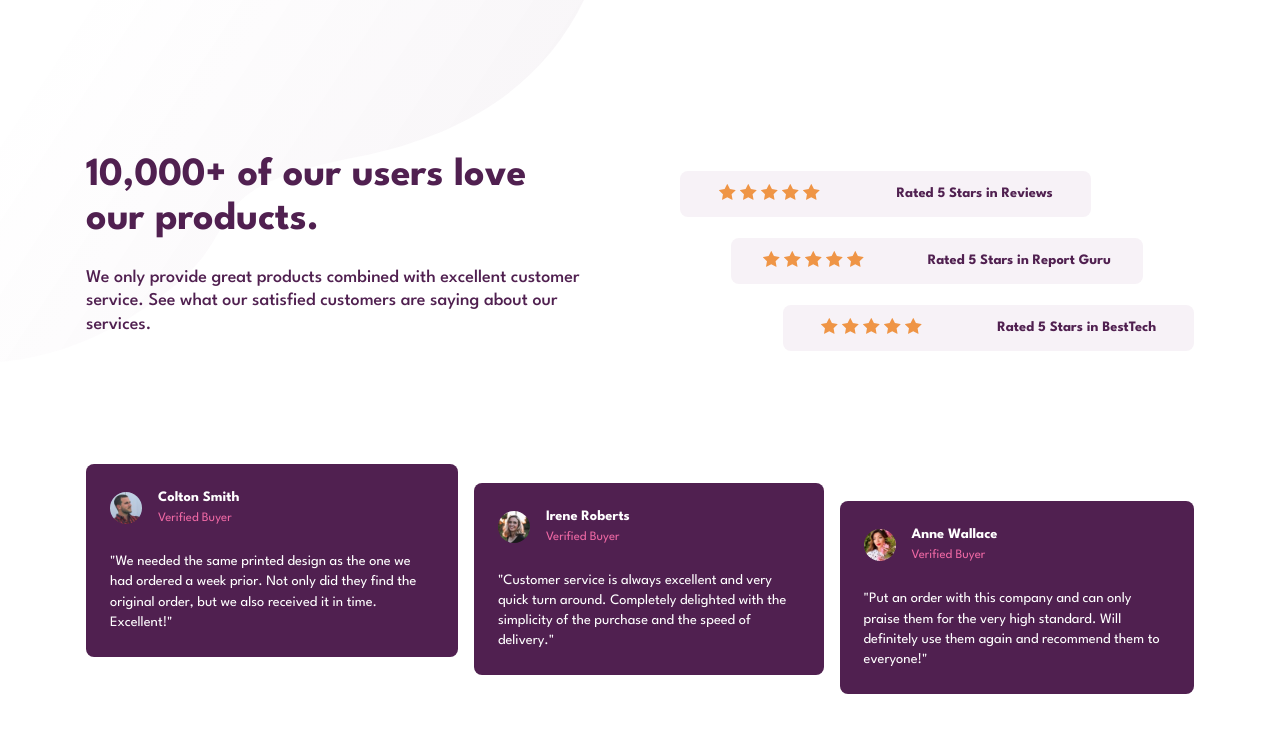
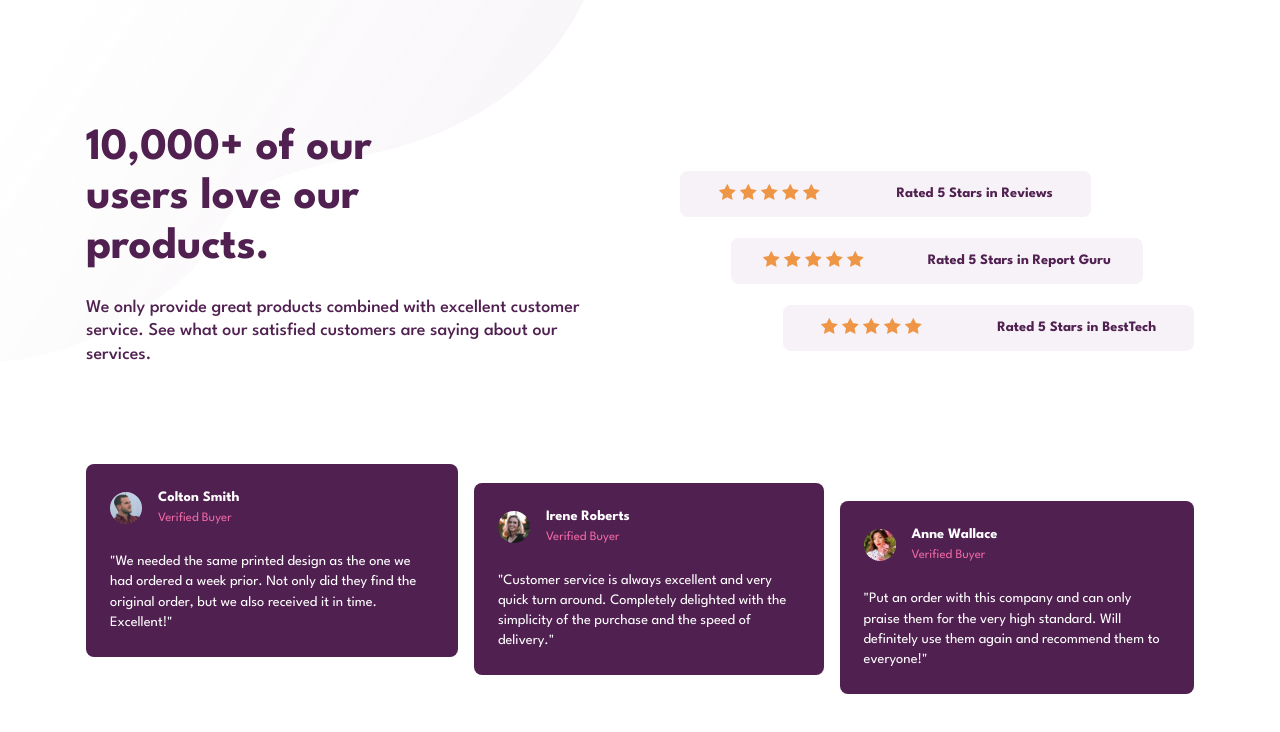
Before and after one commit to rdeeproy/Social-proof-section, a plain HTML site: page index.html in a window 1280 px wide. Drawn offline with Linux system fonts and the light colour scheme.

Commit message:
Update style.css

```diff
--- a/style.css
+++ b/style.css
@@ -111,8 +111,8 @@ img {
     text-align: left;
   }
   .title h1 {
-    width: 90%;
-    font-size: 2.5rem;
+    width: 70%;
+    font-size: 2.8rem;
     font-weight: 800;
     line-height: 1.1;
   }
```
